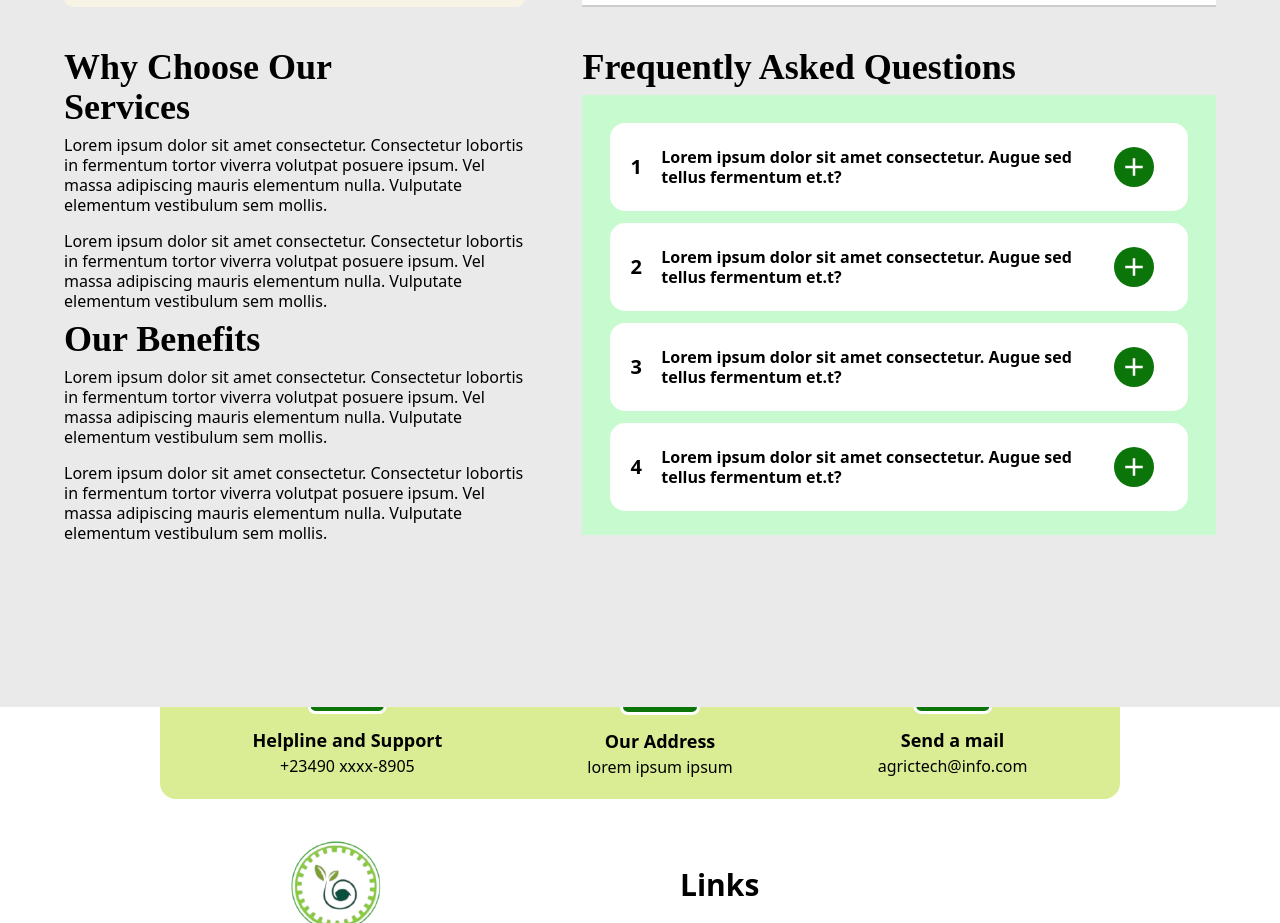
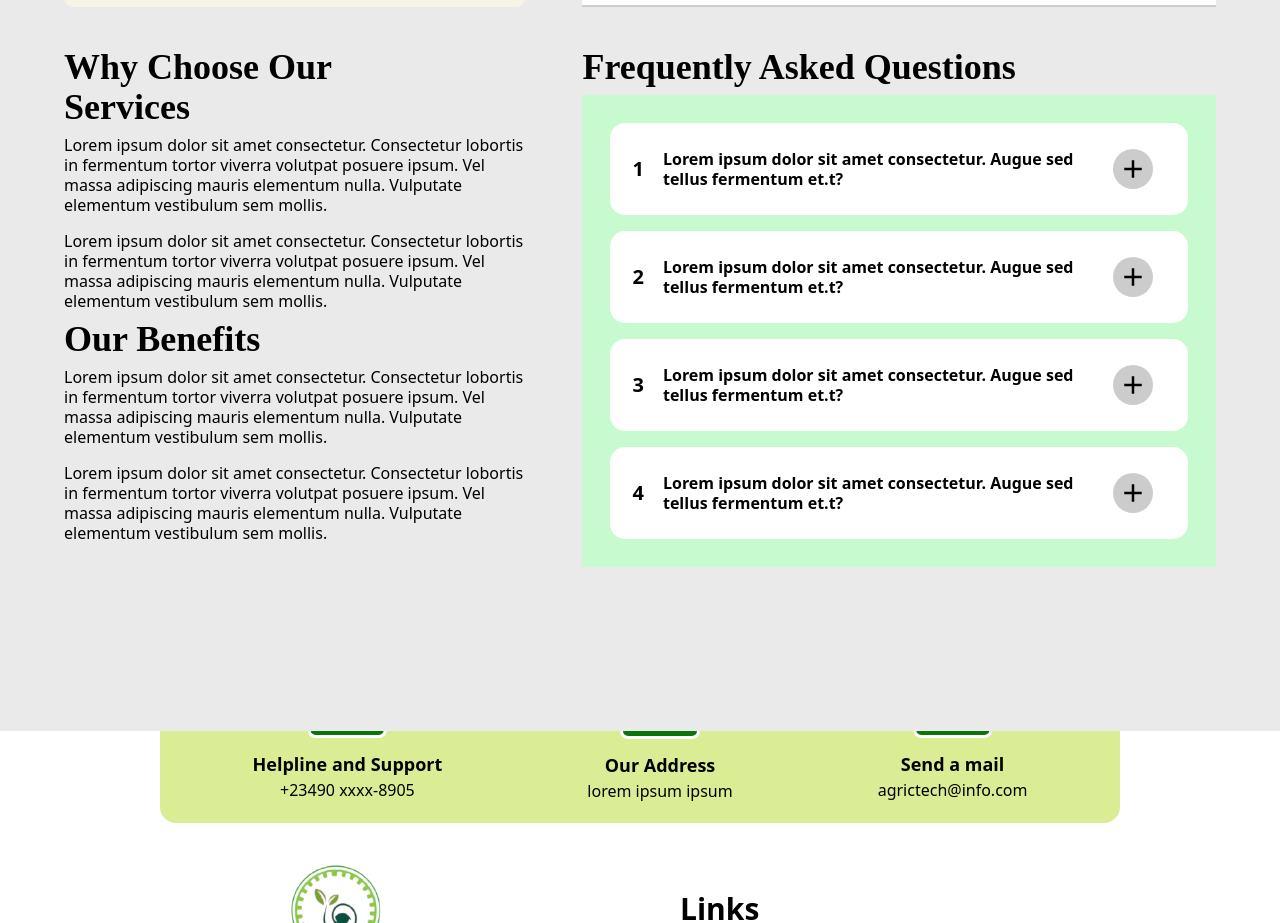
Before and after one commit to JUNNY12/bemfort, a React (Vite) app: page /products in a window 1280 px wide. Shown: the part 1605-2528 px from the top of the page. Built offline with nearby package versions, Linux system fonts and the light colour scheme.

Commit message:
update: style css changed

```diff
--- a/src/components/shared/FAQards.tsx
+++ b/src/components/shared/FAQards.tsx
@@ -20,21 +20,21 @@ export default function FAQards({index, question, answer}: FAQardsProps) {
 
   return (
     <FlexContainer tag="div" styles="relative flex-col">
-        <FlexContainer tag="div" styles="relative z-10 bg-white px-5 py-6 rounded-[15px] justify-between">
+        <FlexContainer tag="div" styles={`border-2 border-transparent relative z-10 bg-white px-5 py-6 rounded-[15px] justify-between ${ open ? "!border-green": "" }`}>
             <FlexContainer tag="div" styles="items-center font-bold basis-[85%]">
                 <h3 className="mr-2 basis-[7%]">{index}</h3>
                 <p>{question}</p>
             </FlexContainer>
-            <Container tag="div" styles="basis-[10%]">
+            <FlexContainer tag="div" styles="items-center  basis-[10%]">
                 <FlexContainer
                     click={handleToggle}
                     tag="div"
-                    styles="cursor-pointer bg-green text-white text-[30px] flex-none rounded-full w-10 h-10 items-center justify-center">
+                    styles={`cursor-pointer bg-neutral-col-100 text-black text-[30px] flex-none rounded-full w-10 h-10 items-center justify-center ${ open ? "!bg-light-yellow": "" }`}>
                     { open ? ( <BiMinus/> ) : ( <BiPlus/> ) }
                 </FlexContainer>
-            </Container>
+            </FlexContainer>
         </FlexContainer>
-        <FlexContainer tag="div" styles={`transition-all py-2 relative ${open === true ? "": "-mt-20" }`}>
+        <FlexContainer tag="div" styles={`transition-all h-[120px] py-2 relative ${open === true ? "": "-mt-[120px] opacity-0" }`}>
             {answer}
         </FlexContainer>
     </FlexContainer>
```
